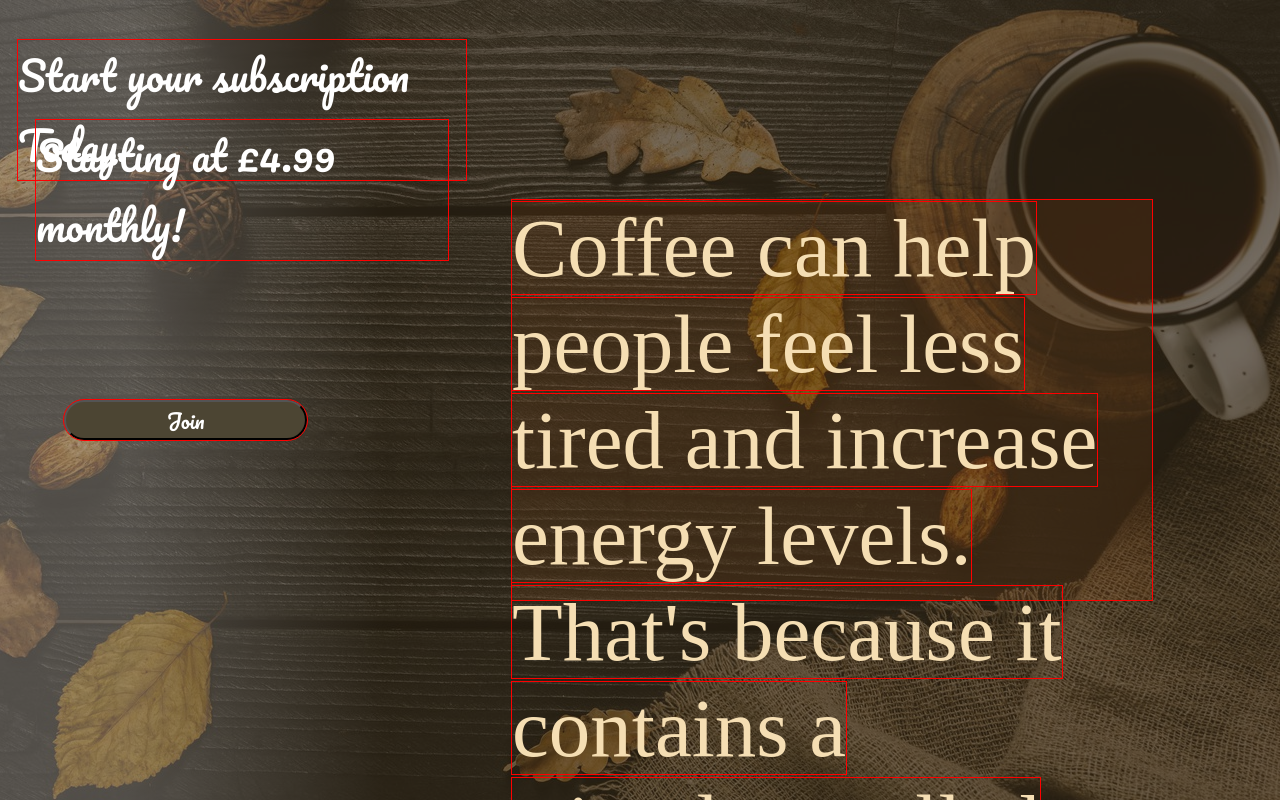
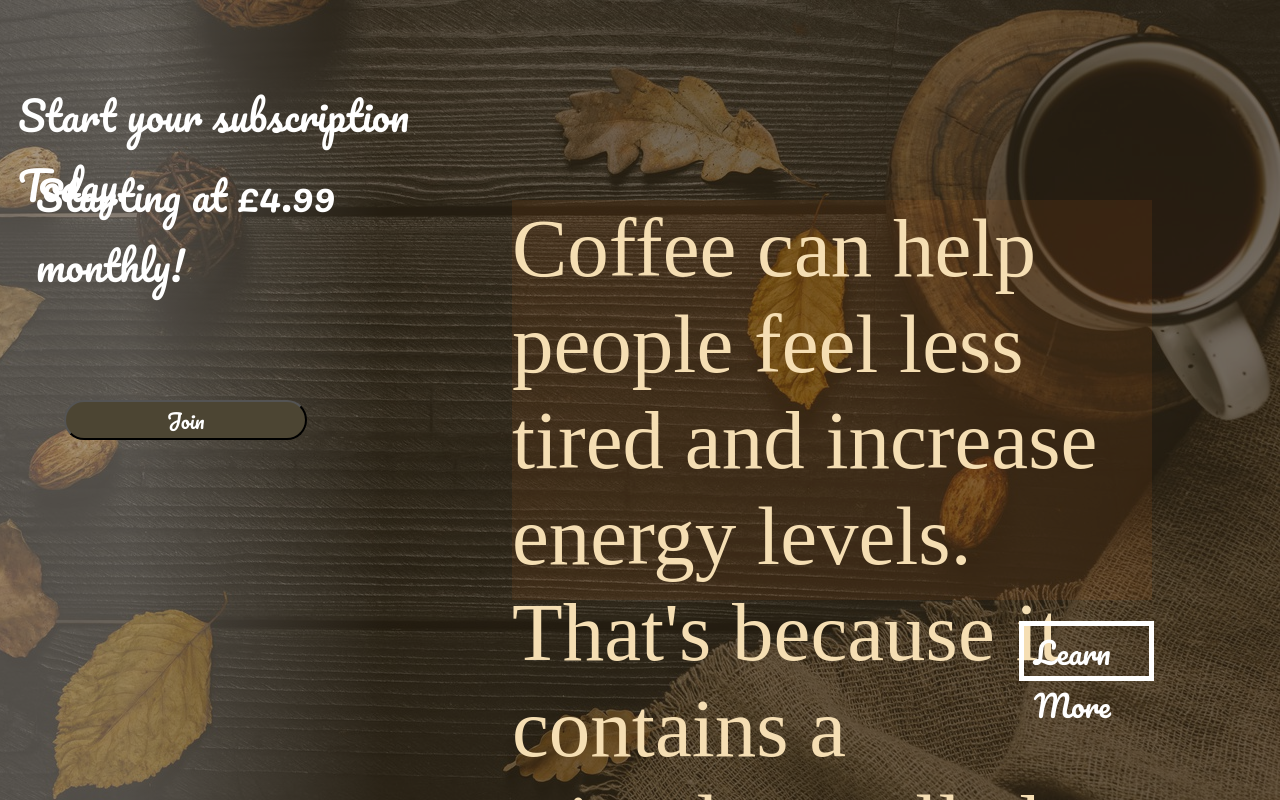
Before and after one commit to MohammedUsman-hub/coffee-subscription-landing-page, a React (Create React App) app in the folder coffee-sub/: page / in a window 1280 px wide. Shown: the top 800 px of the page. Built offline with nearby package versions, Linux system fonts and the light colour scheme; a web font is replaced by a local one.

Commit message:
learn more box added

```diff
--- a/coffee-sub/src/App.js
+++ b/coffee-sub/src/App.js
@@ -4,6 +4,7 @@ import JoinBtn from './components/btn'
 import NavBar from './components/nav';
 import Text from './components/txt';
 import TextBox from './components/txtbox';
+import LearnMore from './components/learnmore';
 
 export default class App extends Component{
     render(){
@@ -14,6 +15,7 @@ export default class App extends Component{
                 <Text/>
                 <NavBar/>
                 <TextBox/>
+                <LearnMore/>
             </div>
         );
     }
--- /dev/null
+++ b/coffee-sub/src/components/learnmore.js
@@ -0,0 +1,12 @@
+import React, { Component } from 'react';
+import "../index.css";
+
+export default class learnMore extends Component{
+    render(){
+        return(
+            <div className='learnMore-div'>
+                <span className='learnMore-txt'>Learn More</span>
+            </div>
+        )
+    }
+}
--- a/coffee-sub/src/index.css
+++ b/coffee-sub/src/index.css
@@ -9,11 +9,11 @@ html, body{
   scroll-behavior: smooth;
 }
 
-/* I only used this to test the spacing around the content. I wanted to fix the height....*/*{
+/* I only used this to test the spacing around the content. I wanted to fix the height....*{
 
   outline: 1px solid red;
 
-}
+}*/
 
 /* Top left logo */
 .logo{
@@ -110,7 +110,7 @@ html, body{
   align-items: center;
   width: 35%;
   position: relative;
-  top: 50px;
+  top: 90px;
 }
 #txt-1{ /* start your sub */
   color:white;
@@ -148,3 +148,25 @@ html, body{
   font-size: 83px;
   color: wheat;
 }
+
+
+.learnMore-div{
+  width: 9%;
+  height: 50px;
+  position: relative;
+  outline: 5px solid white;
+  bottom: 14pc;
+  left: 80%;
+  padding-left: 10px;
+}
+.learnMore-txt{
+  font-size: 30px;
+  color: white;
+}
+.learnMore-div:hover{
+  cursor: pointer;
+  outline: 5px solid rgba(227, 160, 113, 0.41);
+}
+.learnMore-txt:hover{
+  color: rgba(227, 160, 113, 0.41);
+}
```
